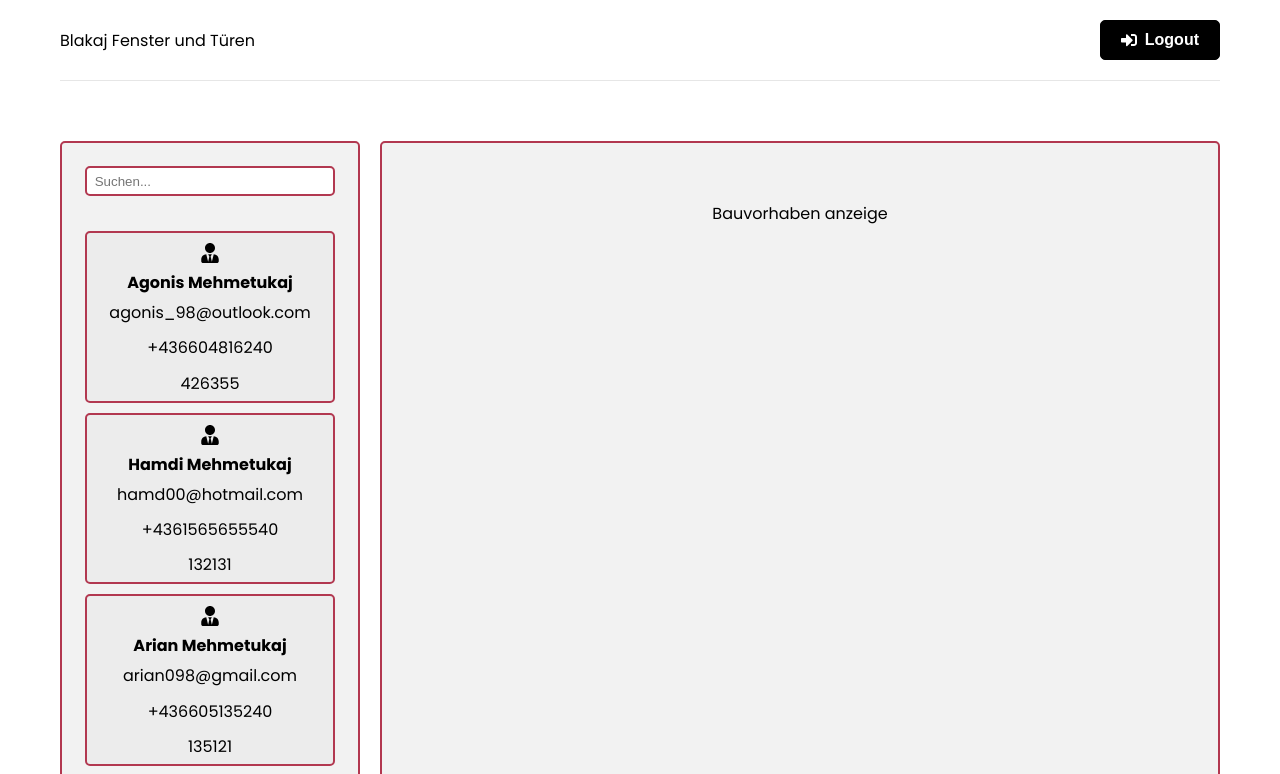
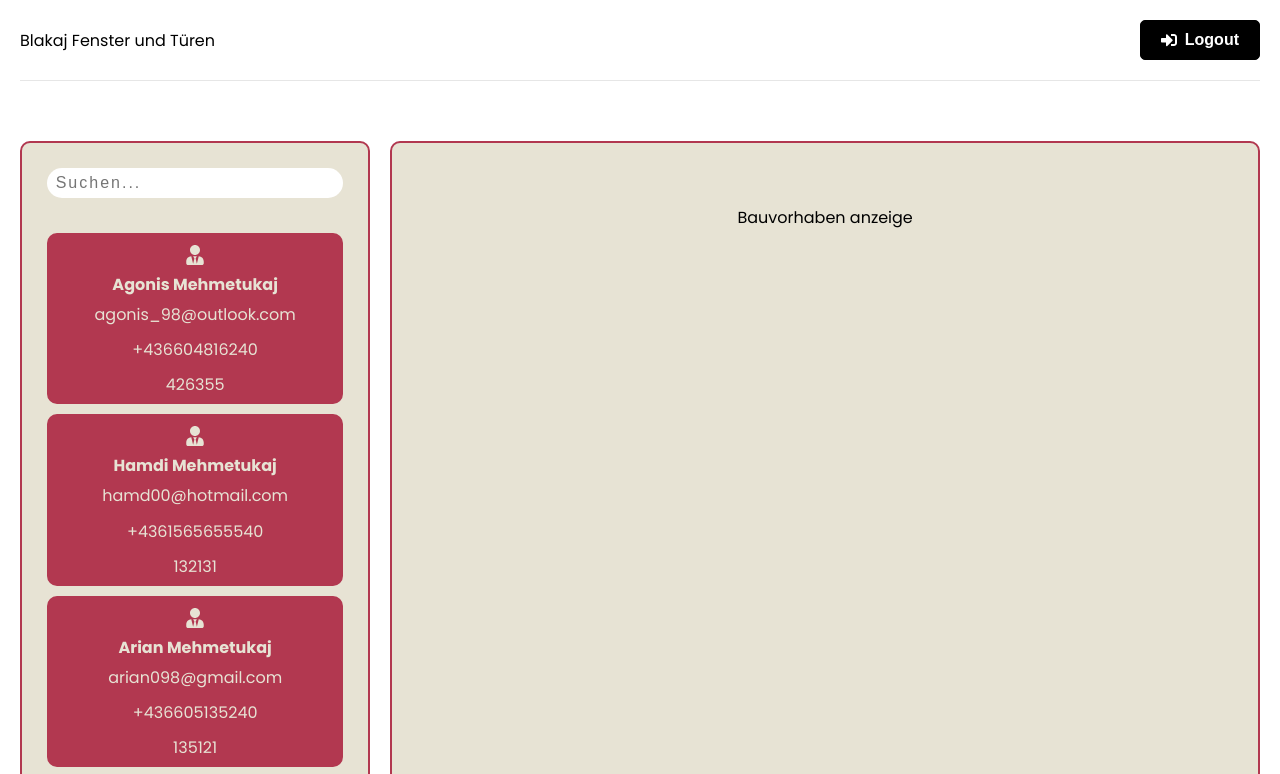
Before and after one commit to Agoga98/CMT, a React (Create React App) app: page / in a window 1280 px wide. Shown: the top 774 px of the page. Built offline with nearby package versions, Linux system fonts and the light colour scheme; sample sign-in values are in the browser's storage.

Commit message:
design version 1

```diff
--- a/src/components/BauvorhabenContainer/BauvorhabenContainer.jsx
+++ b/src/components/BauvorhabenContainer/BauvorhabenContainer.jsx
@@ -1,7 +1,7 @@
 
 function BauvorhabenContainer() {
   return (
-    <div className="customer-bvh-box">
+    <div className="customer-bvh-box bgc brd">
         Bauvorhaben anzeige
     </div>
   )
--- a/src/components/CustomerSearchView/CustomerContainer.jsx
+++ b/src/components/CustomerSearchView/CustomerContainer.jsx
@@ -6,9 +6,9 @@ function CustomerContainer() {
   const [searchTerm, setSearchTerm] = useState("")
 
   return (
-    <div className="customer-searchbox">
-      <input type="text" placeholder="Suchen..." onChange={event => {setSearchTerm(event.target.value)}}/>
-      <div className='customer-item-container'>
+    <div className="customer-searchbox bgc brd">
+      <input class="search" type="text" placeholder="Suchen..." onChange={event => {setSearchTerm(event.target.value)}}/>
+      <div className='customer-item-container '>
         {
           jsondata.filter((val) => {
             if(searchTerm == ""){
--- a/src/components/CustomerSearchView/CustomerViewItem.jsx
+++ b/src/components/CustomerSearchView/CustomerViewItem.jsx
@@ -2,7 +2,7 @@ import {FaUserTie} from 'react-icons/fa'
 
 function CustomerViewItem({id, name, email, phonenumber}) {
   return (
-    <div className="customer-view-item">
+    <div className="customer-view-item bgc-2 brd white-font">
         <FaUserTie className='customer-view-item-icon'/>
         <h4>{name}</h4>
         <ul>
--- a/src/index.css
+++ b/src/index.css
@@ -57,7 +57,7 @@ h3 {
 
 .container {
   width: 100%;
-  max-width: 1200px;
+  min-width: 1200px;
   margin: 0 auto;
   padding: 0 20px;
   text-align: center;
@@ -211,28 +211,64 @@ h3 {
   animation: spin 1.2s linear infinite;
 }
 
+.bgc{
+  background-color: #E7E3D4;
+}
+.bgc-2{
+  background-color:  #B23850;
+}
+
+.brd{
+  border: 2px solid #B23850;
+  border-radius: 10px;
+}
+
+.white-font{
+  color: #E7E3D4;
+}
+.search{
+  height: 50px;
+  width: 50px;
+  border-style: none;
+  padding: 10px;
+  font-size: 18px;
+  letter-spacing: 2px;
+  outline: none;
+  border-radius: 25px;
+  transition: all .5s ease-in-out;
+  background-color: white;
+  padding-right: 40px;
+  color:rgb(0, 0, 0);
+}
+.search::placeholder{
+  letter-spacing: 2px;
+  font-weight: 100;
+  font-size: 16px;
+}
+/*Container welcher zwei Flexboxen beinhaltet*/
 .customer-container {
   display: flex;
-  margin-top: 5px;
-  margin-bottom: 20px;
-  max-height: 1000px;
+
 }
 
+/*Flexbox Container: Kundensuchleiste*/
+
 .customer-searchbox {
-  background-color: rgba(230, 230, 230, 0.5);
-  min-width: 300px;
+  flex: 2;
+  /* background-color: rgba(230, 230, 230, 0.5); */
+  /* min-width: 300px; */
   margin-right: 10px;
   padding: 2%;
-  border: 2px solid #b23850;
-  border-radius: 5px;
+  /* border: 2px solid #b23850; */
+  /* border-radius: 5px; */
 }
 
 .customer-searchbox input {
   width: 100%;
   height: 30px;
   padding: 3%;
-  border: 2px solid #b23850;
-  border-radius: 5px;
+  /* border: 2px solid #b23850; */
+  /* border-radius: 5px; */
 }
 
 .customer-item-container {
@@ -245,10 +281,10 @@ h3 {
 }
 
 .customer-view-item {
-  background-color: rgba(230, 230, 230, 0.5);
+  /* background-color: rgba(230, 230, 230, 0.5); */
   width: 100%;
-  border: 2px solid #b23850;
-  border-radius: 5px;
+  /* border: 2px solid #b23850; */
+  /* border-radius: 5px; */
 }
 
 .customer-view-item-icon {
@@ -257,13 +293,16 @@ h3 {
   margin-top: 10px;
 }
 
+/*Flexbox Container: Bauvorhaben für ausgewählten Kunden*/
+
 .customer-bvh-box {
-  background-color: rgba(230, 230, 230, 0.5);
-  width: 100%;
+  flex:5;
+  /* background-color: rgba(230, 230, 230, 0.5); */
+  /* width: 100%; */
   margin-left: 10px;
   padding: 5%;
-  border: 2px solid #b23850;
-  border-radius: 5px;
+  /* border: 2px solid #b23850; */
+  /* border-radius: 5px; */
 }
 
 @keyframes spin {
```
Also changed, not shown: 1 other file (tests, documents, lock files or other folders).
